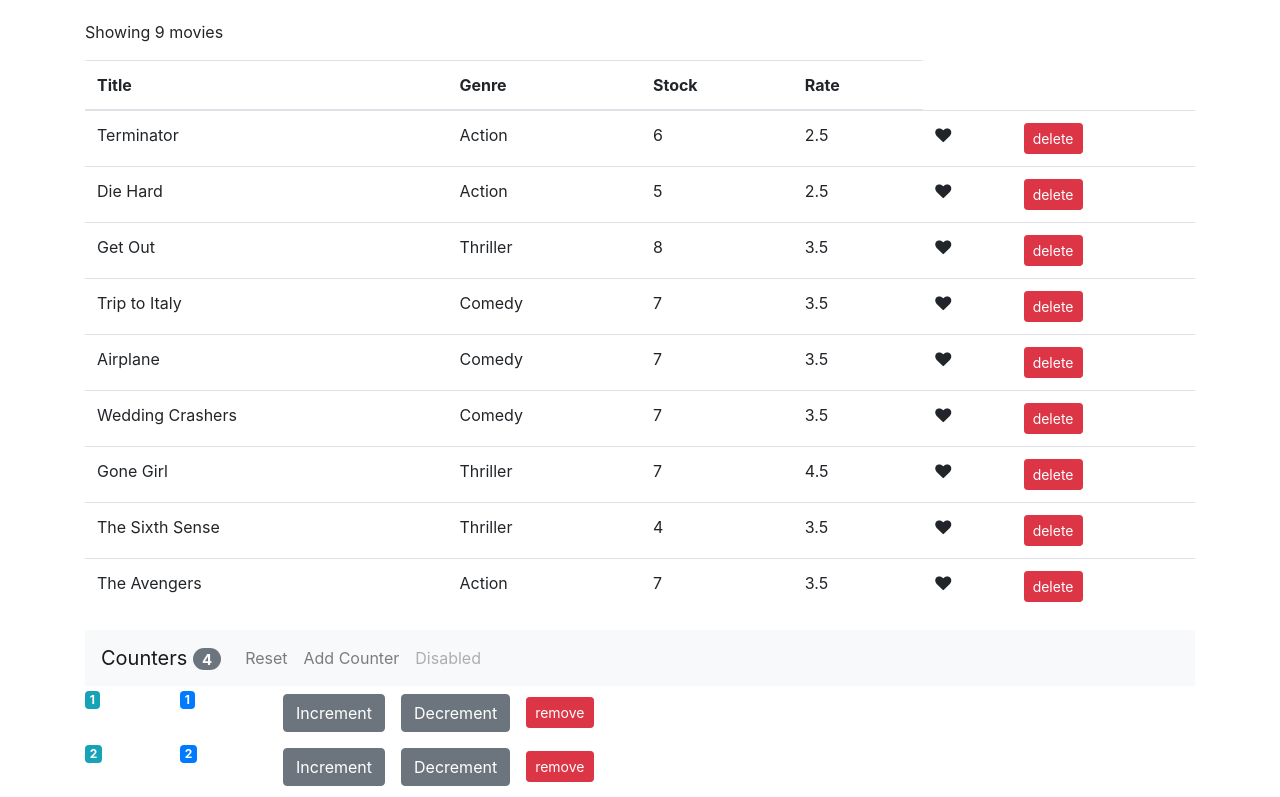
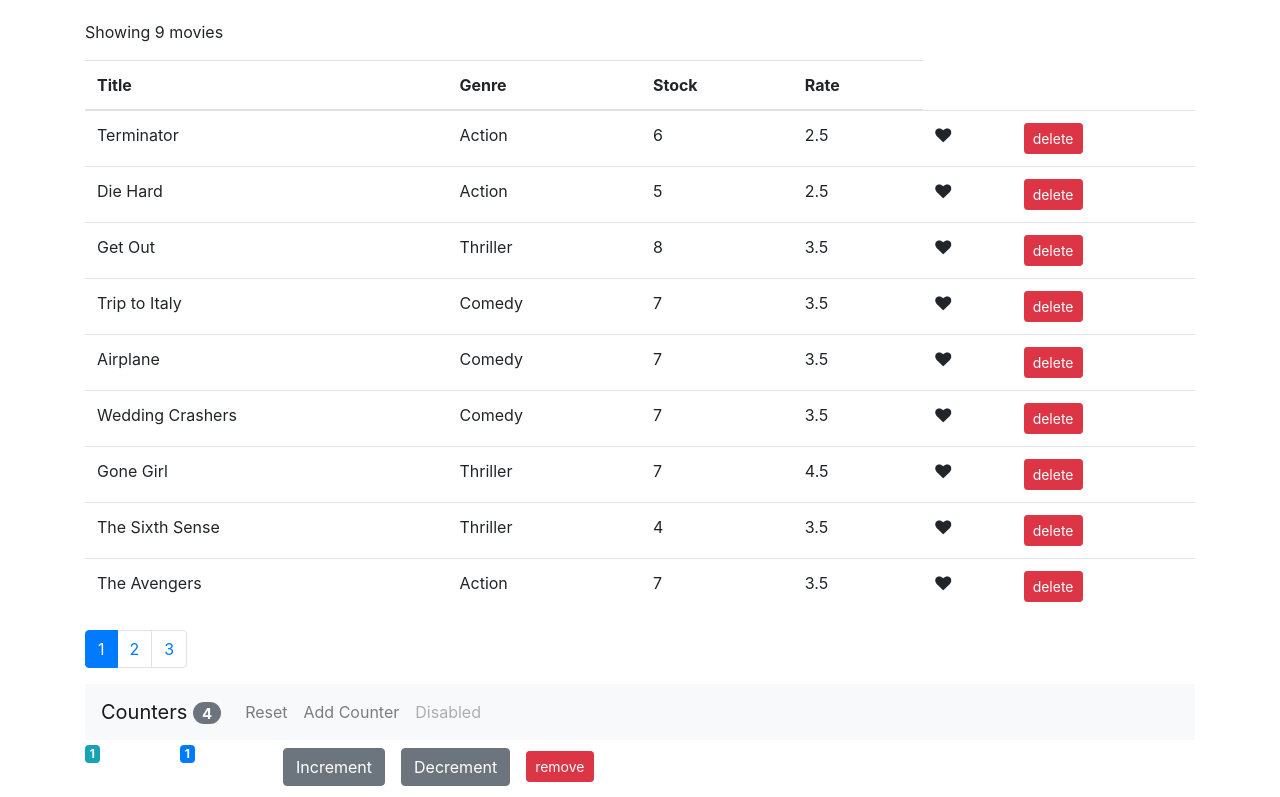
Before and after one commit to YanbinD/React-Capstone-project, a React (Create React App) app: page / in a window 1280 px wide. Shown: the top 797 px of the page. Built offline with nearby package versions, Linux system fonts and the light colour scheme.

Commit message:
added pagniation prep

```diff
--- a/package.json
+++ b/package.json
@@ -21,5 +21,8 @@
     "not dead",
     "not ie <= 11",
     "not op_mini all"
-  ]
+  ],
+  "devDependencies": {
+    "lodash": "^4.17.10"
+  }
 }
--- a/src/Components/Counter.jsx
+++ b/src/Components/Counter.jsx
@@ -48,7 +48,7 @@
       <div className="counter-container">
         <div className="row">
           <div className="col col-lg-1">
-            <span class="badge badge-info">{counter.id} </span>
+            <span className="badge badge-info">{counter.id} </span>
           </div>
           <div className="col col-lg-1">
             <span className={this.getBadgeClass()}> {this.formatCount()}</span>
--- a/src/Components/Movies.jsx
+++ b/src/Components/Movies.jsx
@@ -1,5 +1,6 @@
 import React, { Component } from "react";
 import Like from "./common/Like";
+import Pagniation from "./common/Pagination";
 // import ReactDom from "react-dom";
 import { getMovies } from "../services/fakeMovieService";
 
@@ -11,7 +12,9 @@
   constructor() {
     super();
     this.state = {
-      movies: getMovies()
+      movies: getMovies(),
+      pageSize: 4,
+      currentPage : 1
     };
   }
 
@@ -25,19 +28,29 @@
     const movies = [...this.state.movies];
     const index = movies.indexOf(movie);
     movies[index] = { ...movies[index] };
-    movies[index].liked = ! movies[index].liked;
+    movies[index].liked = !movies[index].liked;
 
-    this.setState({movies});
+    this.setState({ movies });
+  };
+
+  handlePageChange = page => {
+    this.setState({currentPage : page});
   };
 
   render() {
-    const numbersOfMovie = this.state.movies.length;
-    if (numbersOfMovie === 0) {
+    // const movieCount = this.state.movies.length;
+    // equal
+    const {length : movieCount} = this.state.movies;
+
+    const {pageSize, currentPage} = this.state;
+
+    if (movieCount === 0) {
       return <p>there are no movie</p>;
     }
+
     return (
       <div>
-        <p style={style}>Showing {numbersOfMovie} movies</p>
+        <p style={style}>Showing {movieCount} movies</p>
         <table className="table">
           <thead>
             <tr>
@@ -47,6 +60,7 @@
               <th>Rate</th>
             </tr>
           </thead>
+
           <tbody>
             {this.state.movies.map(movie => (
               <tr key={movie._id}>
@@ -55,7 +69,10 @@
                 <td>{movie.numberInStock}</td>
                 <td>{movie.dailyRentalRate}</td>
                 <td>
-                  <Like liked={movie.liked} onLikeClick={() => this.handleLike(movie)} />
+                  <Like
+                    liked={movie.liked}
+                    onLikeClick={() => this.handleLike(movie)}
+                  />
                 </td>
                 <td>
                   <button
@@ -69,6 +86,12 @@
             ))}
           </tbody>
         </table>
+        <Pagniation
+          movieCount={movieCount}
+          pageSize={pageSize}
+          onPageChange={this.handlePageChange}
+          currentPage={currentPage}
+        />
       </div>
     );
   }
--- a/src/Components/common/Like.jsx
+++ b/src/Components/common/Like.jsx
@@ -1,4 +1,4 @@
-import React, { Component } from 'react';
+import React from 'react';
 
 //input : Like (boolean)
 //Output: onClick
--- /dev/null
+++ b/src/Components/common/Pagination.jsx
@@ -0,0 +1,31 @@
+import React from "react";
+import _ from "lodash";
+
+const Pagination = props => {
+  const { movieCount, pageSize, currentPage, onPageChange } = props;
+  const pageCount = movieCount / pageSize;
+
+  if (pageCount < 1) {
+    return null;
+  }
+
+  const pages = _.range(1, pageCount + 1);
+
+  // use active class to highlight the current page
+  return (
+    <nav>
+      <ul className="pagination">
+        {pages.map(page => (
+          <li key={page} className={page === currentPage ? 'page-item active' : 'page-item'}>
+            <a onClick={() => onPageChange(page)} className="page-link">
+              {" "}
+              {page}{" "}
+            </a>
+          </li>
+        ))}
+      </ul>
+    </nav>
+  );
+};
+
+export default Pagination;
```
Also changed, not shown: 1 other file (tests, documents, lock files or other folders).
